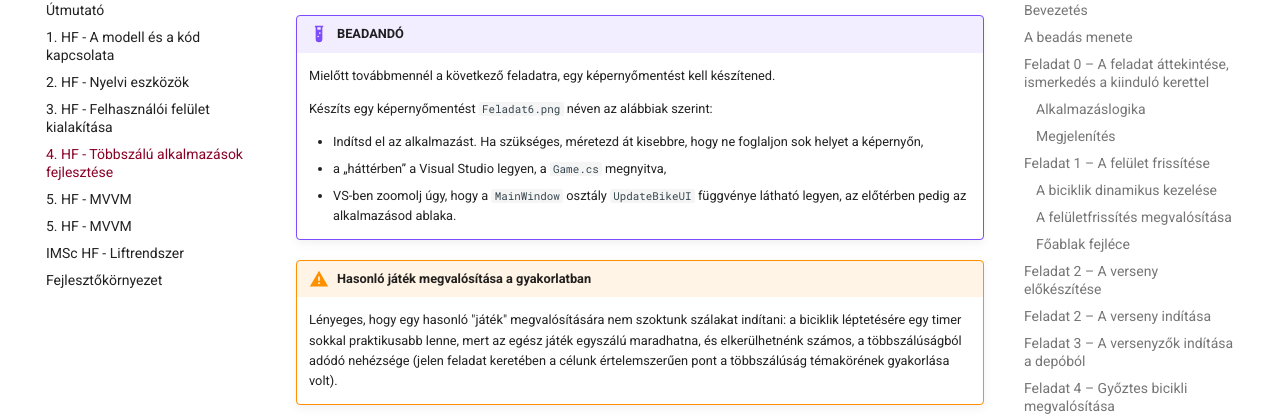
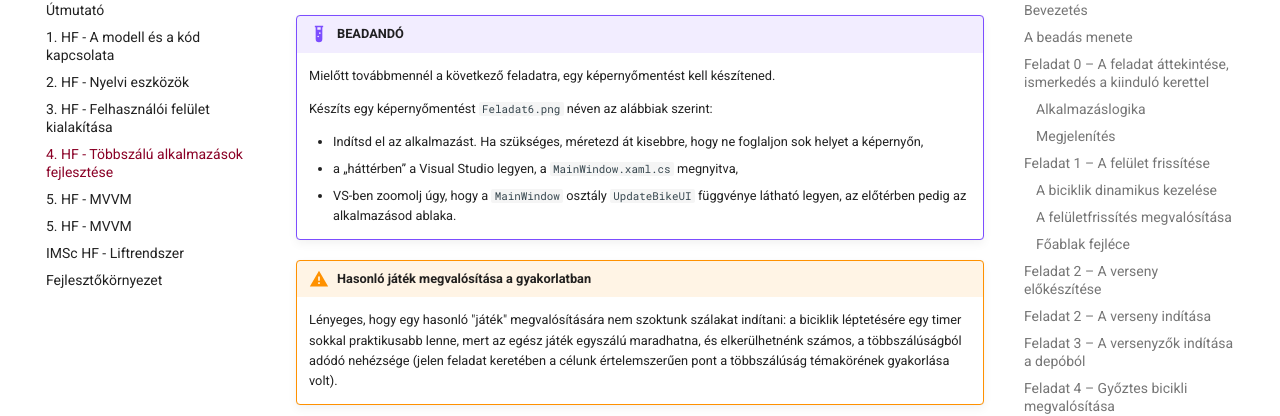
Before and after one commit to bmeviauab00/szoftvertechnikak, an MkDocs documentation site: the page built from docs/hazi/4-tobbszalu-alkalmazasok-fejlesztese/index.md, in a window 1280 px wide and 900 px high, scrolled down 16495 px. Shown: the part 98-514 px from the top of the window. Built offline with MkDocs 1.6.1 and Material for MkDocs 9.7.7, drawn with Linux system fonts in a browser that asks for light colours; emoji names are drawn with the system emoji font; comment, search, counter and statistics services are not loaded; the version menu is left out.

Commit message:
HF 4 Game.cs ->MainWindow.xaml.cs

```diff
--- a/docs/hazi/4-tobbszalu-alkalmazasok-fejlesztese/index.md
+++ b/docs/hazi/4-tobbszalu-alkalmazasok-fejlesztese/index.md
@@ -445,7 +445,7 @@ Feladat: módosítsd úgy a `MainWindow.UpdateBikeUI` függvényt, hogy a `Dispa
     Készíts egy képernyőmentést `Feladat6.png` néven az alábbiak szerint:
 
     - Indítsd el az alkalmazást. Ha szükséges, méretezd át kisebbre, hogy ne foglaljon sok helyet a képernyőn,
-    - a „háttérben” a Visual Studio legyen, a `Game.cs` megnyitva,
+    - a „háttérben” a Visual Studio legyen, a `MainWindow.xaml.cs` megnyitva,
     - VS-ben zoomolj úgy, hogy a `MainWindow` osztály `UpdateBikeUI` függvénye látható legyen, az előtérben pedig az alkalmazásod ablaka.
 
 !!! warning "Hasonló játék megvalósítása a gyakorlatban"
```
